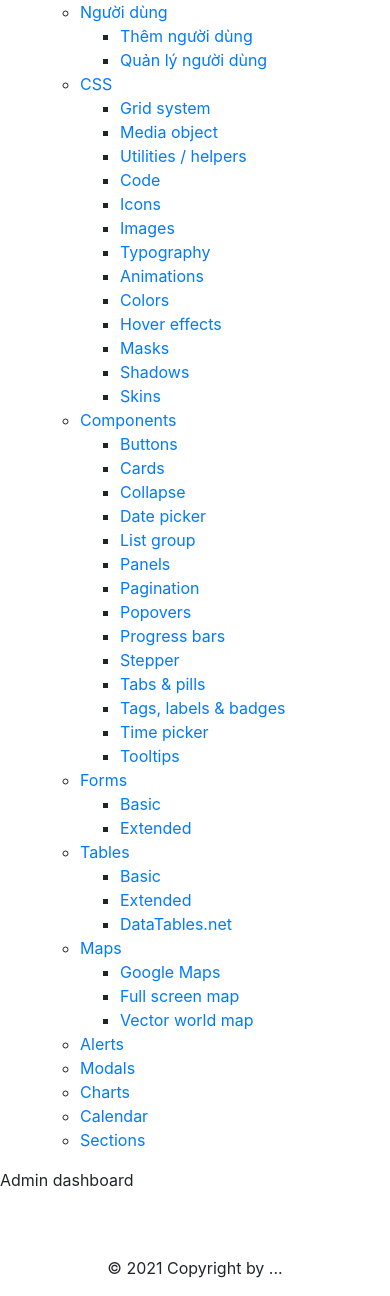
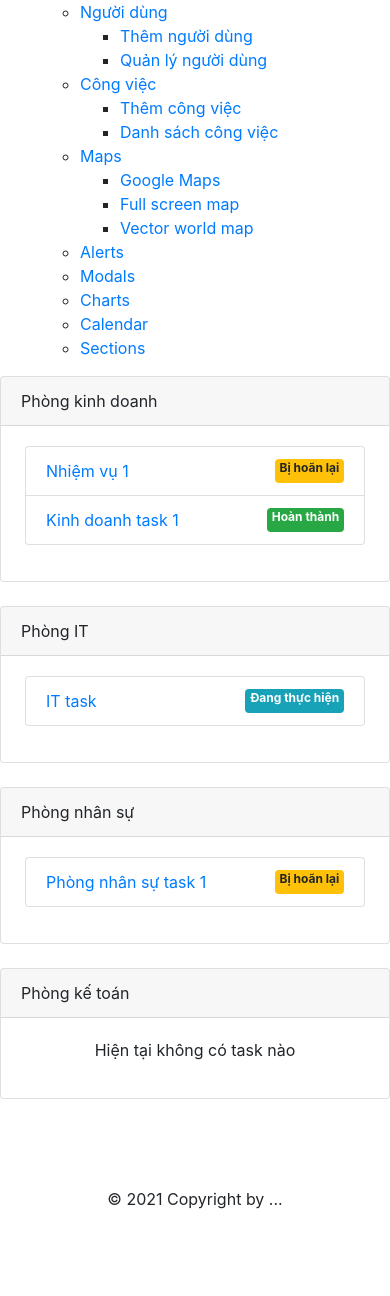
Before and after one commit to tongcongdanh6/projectweb2, a CodeIgniter app: page /projectweb2/ in a window 390 px wide; the page is wider, and only the part inside the window is pictured. Shown: the part 394-1690 px from the top of that part. After the commit the page ends 1603 px from the top of that part, so only its background shows below. Run offline with CodeIgniter, Linux system fonts and the light colour scheme; a user stored in the database is signed in; data comes from the database, SQL or seed files in the repository; both versions use the stored data as it was after the commit; some libraries are stand-ins or nearby versions.

Commit message:
them task

```diff
--- a/application/controllers/Dashboard.php
+++ b/application/controllers/Dashboard.php
@@ -4,6 +4,8 @@ class Dashboard extends CI_Controller {
     {
         parent::__construct();
         $this->load->library("session");
+        $this->load->model("department_model");
+        $this->load->model("task_model");
         // Kiểm tra đăng nhập
         if (!$this->session->has_userdata('logged_in')) {
             redirect("login");
@@ -13,9 +15,19 @@ class Dashboard extends CI_Controller {
     public function index() {
         // Bảng quản trị cho ADMIN
         if(intval($this->session->userdata("role")) === 1) {
+            $department_data = $this->department_model->getListDepartment();
+
+            // Lấy dữ liệu tasks theo từng phòng
+            $tasks_data = [];
+            foreach($department_data as $d) {
+                $tasks_data[$d['slug']] = $this->task_model->getTasksByDepartment($d['slug']);
+            }
+
             $data = [
                 'pageTitle' => 'Bảng điều khiển chung',
-                'subview' => 'dashboard/index'
+                'subview' => 'dashboard/admindashboard',
+                'department_data' => $department_data,
+                'tasks_data' => $tasks_data
             ];
             $this->load->view("layout1", $data);
         }
--- a/application/controllers/Users.php
+++ b/application/controllers/Users.php
@@ -22,6 +22,7 @@ class Users extends CI_Controller
         $staff_list = [];
         foreach ($this->user_model->getStaffList() as $s) {
             array_push($staff_list, [
+                'id' => $s['id'],
                 'fullname' => $s['fullname'],
                 'department_name' => $this->department_model->getNameById(intval($s['department'])),
                 'position_name' => $this->user_model->getPositionNameById(intval($s['position'])),
--- /dev/null
+++ b/application/models/Task_model.php
@@ -0,0 +1,47 @@
+<?php
+class Task_model extends CI_Model {
+    public function __construct()
+    {
+        $this->load->database();
+    }
+
+    public function getTasksByDepartment($slug_department = "") {
+        if($slug_department == "") {
+            return [];
+        }
+        // RETURN: Array of task of a department with the key
+        /*
+            [
+                'id' =>
+                'creator' =>
+                'handler' =>
+                'title' =>
+                'content' =>
+                'status' =>
+                'created_at' =>
+                'soft_delete' =>
+            ]
+        */
+
+        // $query = '
+        // SELECT tasks.id, tasks.creator, tasks.handler, tasks.title, tasks.content, tasks.status, tasks.created_at, tasks.soft_delete FROM `tasks` JOIN `users` ON tasks.creator = users.id JOIN `department` ON users.department = department.id
+        // ';
+        // Using Query Builder
+        $query = $this->db->select(array('tasks.id', 'tasks.creator','tasks.handler','tasks.title','tasks.content','tasks.status','tasks.created_at','tasks.soft_delete'))
+        ->from('tasks')->join('users','tasks.creator = users.id')
+        ->join('department','users.department = department.id')
+        ->where('department.slug',$slug_department)
+        ->get();
+
+        return $query->result_array();
+    }
+
+    public function getTaskById($task_id = NULL) {
+        if(!$task_id) {
+            return [];
+        }
+
+        $query = $this->db->select("*")->from('tasks')->where("id",$task_id)->get();
+        return $query->result_array();
+    }
+}
--- /dev/null
+++ b/application/views/dashboard/admindashboard.php
@@ -0,0 +1,72 @@
+<!-- TASK SECTION -->
+<section class="mb-5">
+
+    <!-- Grid row -->
+    <div class="row">
+        <?php
+        foreach ($department_data as $d) {
+        ?>
+            <!-- Grid column -->
+            <div class="col-lg-4 col-md-12 mb-lg-0 mb-4">
+
+                <!-- Panel -->
+                <div class="card">
+
+                    <div class="card-header white-text primary-color">
+                        <?= $d['name'] ?>
+                    </div>
+                    <div class="card-body text-center px-4 mb-3">
+                    <?php
+                        if(count($tasks_data[$d['slug']]) == 0) {
+                            echo "Hiện tại không có task nào";
+                        }
+                    ?>
+                        <div class="list-group list-panel">
+                            <?php
+                            foreach ($tasks_data[$d['slug']] as $t) {
+                            ?>
+                                <a href="<?=base_url()?>task/detail/<?=$t['id']?>" class="list-group-item d-flex justify-content-between"><?= $t['title'] ?>
+                                    <?php
+                                    if ($t['status'] == 1) {
+                                    ?>
+                                        <span class="badge badge-info">Đang thực hiện</span>
+                                    <?php
+                                    }
+                                    ?>
+
+                                    <?php
+                                    if ($t['status'] == 2) {
+                                    ?>
+                                        <span class="badge badge-warning">Bị hoãn lại</span>
+                                    <?php
+                                    }
+                                    ?>
+
+                                    <?php
+                                    if ($t['status'] == 3) {
+                                    ?>
+                                        <span class="badge badge-success">Hoàn thành</span>
+                                    <?php
+                                    }
+                                    ?>
+                                </a>
+                            <?php
+                            }
+                            ?>
+                        </div>
+                    </div>
+
+                </div>
+                <!-- Panel -->
+
+            </div>
+            <!-- Grid column -->
+        <?php
+        }
+        ?>
+
+    </div>
+    <!-- Grid row -->
+
+</section>
+<!-- ./ TASK SECTION -->
--- a/application/views/dashboard/index.php
+++ /dev/null
@@ -1 +0,0 @@
-Admin dashboard
--- a/application/views/layout1.php
+++ b/application/views/layout1.php
@@ -71,136 +71,17 @@
             <?php
             }
             ?>
-
-
             <li>
               <a class="collapsible-header waves-effect arrow-r">
-                <i class="w-fa fab fa-css3"></i>CSS<i class="fas fa-angle-down rotate-icon"></i>
+                <i class="w-fa fas fa-table"></i>Công việc<i class="fas fa-angle-down rotate-icon"></i>
               </a>
               <div class="collapsible-body">
                 <ul>
                   <li>
-                    <a href="../css/grid.html" class="waves-effect">Grid system</a>
+                    <a href="<?= base_url() ?>task/add" class="waves-effect"><i class="fas fa-plus"></i>Thêm công việc</a>
                   </li>
                   <li>
-                    <a href="../css/media.html" class="waves-effect">Media object</a>
-                  </li>
-                  <li>
-                    <a href="../css/utilities.html" class="waves-effect">Utilities / helpers</a>
-                  </li>
-                  <li>
-                    <a href="../css/code.html" class="waves-effect">Code</a>
-                  </li>
-                  <li>
-                    <a href="../css/icons.html" class="waves-effect">Icons</a>
-                  </li>
-                  <li>
-                    <a href="../css/images.html" class="waves-effect">Images</a>
-                  </li>
-                  <li>
-                    <a href="../css/typography.html" class="waves-effect">Typography</a>
-                  </li>
-                  <li>
-                    <a href="../css/animations.html" class="waves-effect">Animations</a>
-                  </li>
-                  <li>
-                    <a href="../css/colors.html" class="waves-effect">Colors</a>
-                  </li>
-                  <li>
-                    <a href="../css/hover.html" class="waves-effect">Hover effects</a>
-                  </li>
-                  <li>
-                    <a href="../css/masks.html" class="waves-effect">Masks</a>
-                  </li>
-                  <li>
-                    <a href="../css/shadows.html" class="waves-effect">Shadows</a>
-                  </li>
-                  <li>
-                    <a href="../css/skins.html" class="waves-effect">Skins</a>
-                  </li>
-                </ul>
-              </div>
-            </li>
-            <li>
-              <a class="collapsible-header waves-effect arrow-r">
-                <i class="w-fa fas fa-th"></i>Components<i class="fas fa-angle-down rotate-icon"></i>
-              </a>
-              <div class="collapsible-body">
-                <ul>
-                  <li>
-                    <a href="../components/buttons.html" class="waves-effect">Buttons</a>
-                  </li>
-                  <li>
-                    <a href="../components/cards.html" class="waves-effect">Cards</a>
-                  </li>
-                  <li>
-                    <a href="../components/collapse.html" class="waves-effect">Collapse</a>
-                  </li>
-                  <li>
-                    <a href="../components/date.html" class="waves-effect">Date picker</a>
-                  </li>
-                  <li>
-                    <a href="../components/list.html" class="waves-effect">List group</a>
-                  </li>
-                  <li>
-                    <a href="../components/panels.html" class="waves-effect">Panels</a>
-                  </li>
-                  <li>
-                    <a href="../components/pagination.html" class="waves-effect">Pagination</a>
-                  </li>
-                  <li>
-                    <a href="../components/popovers.html" class="waves-effect">Popovers</a>
-                  </li>
-                  <li>
-                    <a href="../components/progress.html" class="waves-effect">Progress bars</a>
-                  </li>
-                  <li>
-                    <a href="../components/stepper.html" class="waves-effect">Stepper</a>
-                  </li>
-                  <li>
-                    <a href="../components/tabs.html" class="waves-effect">Tabs & pills</a>
-                  </li>
-                  <li>
-                    <a href="../components/tags.html" class="waves-effect">Tags, labels & badges</a>
-                  </li>
-                  <li>
-                    <a href="../components/time.html" class="waves-effect">Time picker</a>
-                  </li>
-                  <li>
-                    <a href="../components/tooltips.html" class="waves-effect">Tooltips</a>
-                  </li>
-                </ul>
-              </div>
-            </li>
-            <li>
-              <a class="collapsible-header waves-effect arrow-r">
-                <i class="w-fa far fa-check-square"></i>Forms<i class="fas fa-angle-down rotate-icon"></i>
-              </a>
-              <div class="collapsible-body">
-                <ul>
-                  <li>
-                    <a href="../forms/basic.html" class="waves-effect">Basic</a>
-                  </li>
-                  <li>
-                    <a href="../forms/extended.html" class="waves-effect">Extended</a>
-                  </li>
-                </ul>
-              </div>
-            </li>
-            <li>
-              <a class="collapsible-header waves-effect arrow-r">
-                <i class="w-fa fas fa-table"></i>Tables<i class="fas fa-angle-down rotate-icon"></i>
-              </a>
-              <div class="collapsible-body">
-                <ul>
-                  <li>
-                    <a href="../tables/basic.html" class="waves-effect">Basic</a>
-                  </li>
-                  <li>
-                    <a href="../tables/extended.html" class="waves-effect">Extended</a>
-                  </li>
-                  <li>
-                    <a href="../tables/datatables.html" class="waves-effect">DataTables.net</a>
+                    <a href="<?= base_url() ?>task" class="waves-effect"><i class="fas fa-list-ul"></i>Danh sách công việc</a>
                   </li>
                 </ul>
               </div>
--- /dev/null
+++ b/application/views/task/nodetail.php
@@ -0,0 +1 @@
+Không tìm thấy Detail nào cả
--- a/application/views/users/index.php
+++ b/application/views/users/index.php
@@ -15,6 +15,9 @@
                                 <table id="dtMaterialDesignExample" class="table table-striped dataTable" cellspacing="0" width="100%" role="grid" aria-describedby="dtMaterialDesignExample_info" style="width: 100%;">
                                     <thead>
                                         <tr role="row">
+                                        <th class="sorting_asc" tabindex="0" aria-controls="dtMaterialDesignExample" rowspan="1" colspan="1" aria-sort="ascending" aria-label="Name
+                    : activate to sort column descending" style="width: 78px;">ID
+                                            </th>
                                             <th class="sorting_asc" tabindex="0" aria-controls="dtMaterialDesignExample" rowspan="1" colspan="1" aria-sort="ascending" aria-label="Name
                     : activate to sort column descending" style="width: 78px;">Tên
                                             </th>
@@ -34,6 +37,7 @@
                                         foreach ($staffList as $key => $s) {
                                         ?>
                                             <tr role="row">
+                                                <td><?=$s['id']?></td>
                                                 <td><?=$s['fullname']?></td>
                                                 <td><?=$s['department_name']?></td>
                                                 <td><?=$s['position_name']?></td>
```
Also changed, not shown: application/controllers/Task.php (added, +32 -0 lines), application/views/task/detail.php (added, +44 -0 lines), quanlycongviec.sql (+11 -6 lines).
